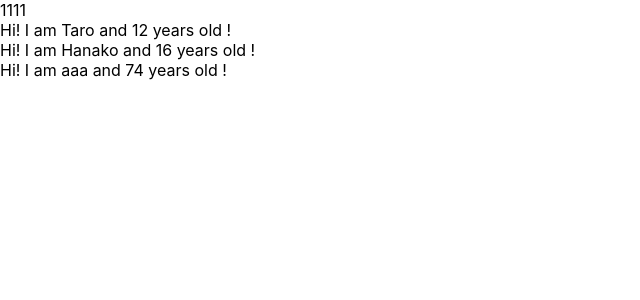
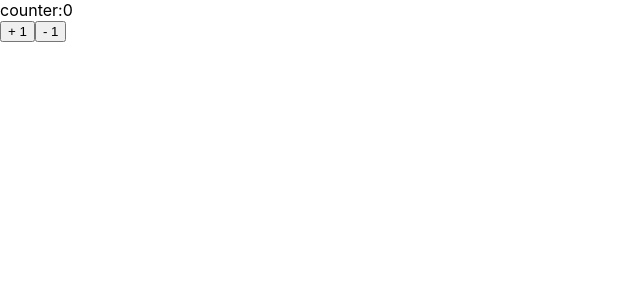
Before and after one commit to toyo-shige/udemy-react-redux-crud-application, a React (Create React App) app: page / in a window 1280 px wide. Shown: the top 300 px of the page, without its empty margins (0-640 px from the left). Built offline with nearby package versions, Linux system fonts and the light colour scheme.

Commit message:
lears state

```diff
--- a/src/App.js
+++ b/src/App.js
@@ -1,6 +1,4 @@
-import React from 'react';
-import PropTypes from 'prop-types';
-
+import React , { Component } from 'react';
 
 //function App() {
 //  return (
@@ -11,31 +9,32 @@
 //  );
 //}
 
-const App = ()=> {
-  const profiles = [
-    {name:"Taro", age:12},
-    {name:"Hanako", age:16},
-    {name:"aaa", age:74 }
-  ];
-  return(
-    <div>1111
-    {
-      profiles.map((profile, index)=>{
-        return <User name={profile.name} age={profile.age} key={index} />
-      })
-    }
-    </div>
-  );
-}
+const App = ()=> (<Counter></Counter>)
 
-const User = (props)=> {
-  return (<div>Hi! I am {props.name} and {props.age} years old !</div>);
-}
 
-User.propTypes = {
-  name: PropTypes.string,
-  age: PropTypes.number.isRequired
+class Counter extends Component {
+  constructor(props){
+    super(props)
+    console.log("const: " + this.state);
+    this.state = {count: 0}
+  }
+  handlePlusButton = () => {
+    this.setState({count: this.state.count + 1});
+  }
+  handleMinusButton = () => {
+    this.setState({count: this.state.count - 1});
+  }
+  render() {
+    return (
+      <React.Fragment>
+        <div>counter:{this.state.count}</div>
+        <button onClick={this.handlePlusButton}> + 1 </button>
+        <button onClick={this.handleMinusButton}> - 1 </button>
+      </React.Fragment>
+    );
+  }
 }
 
 
+
 export default App;
```
